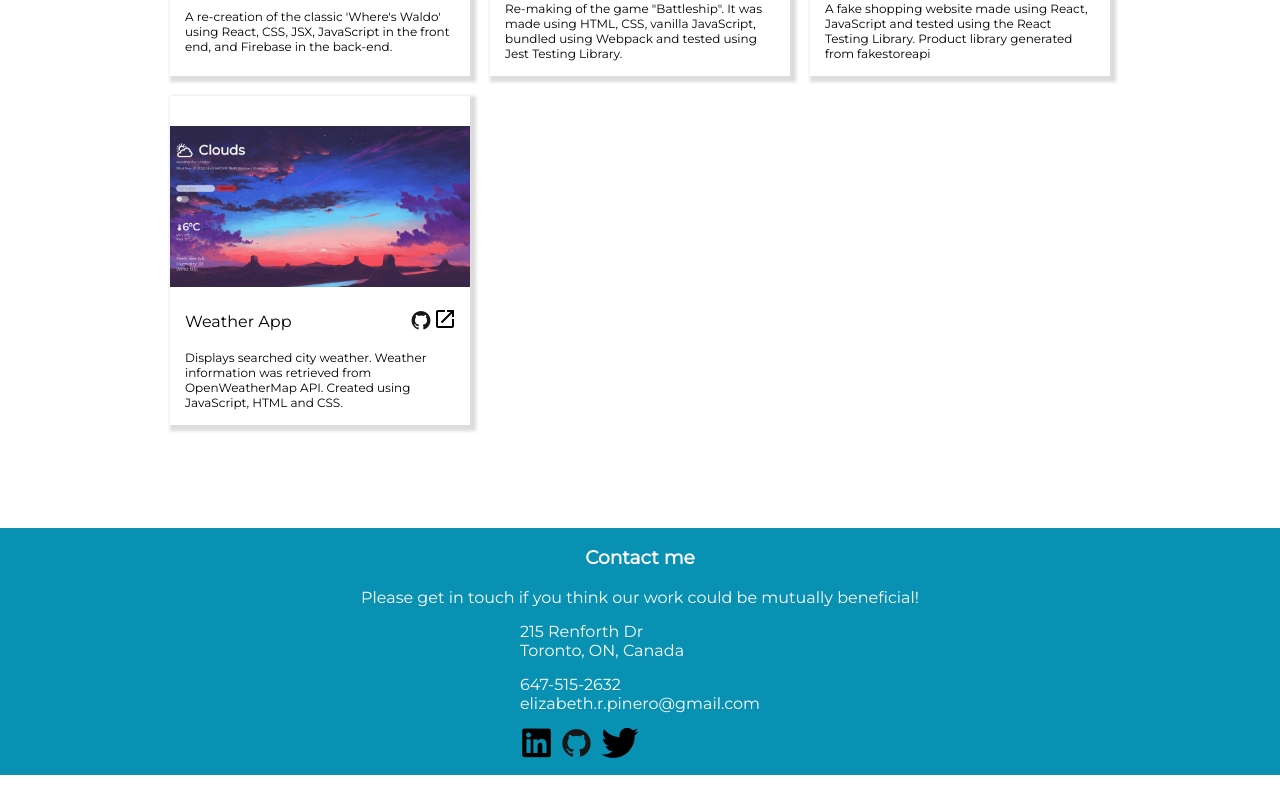
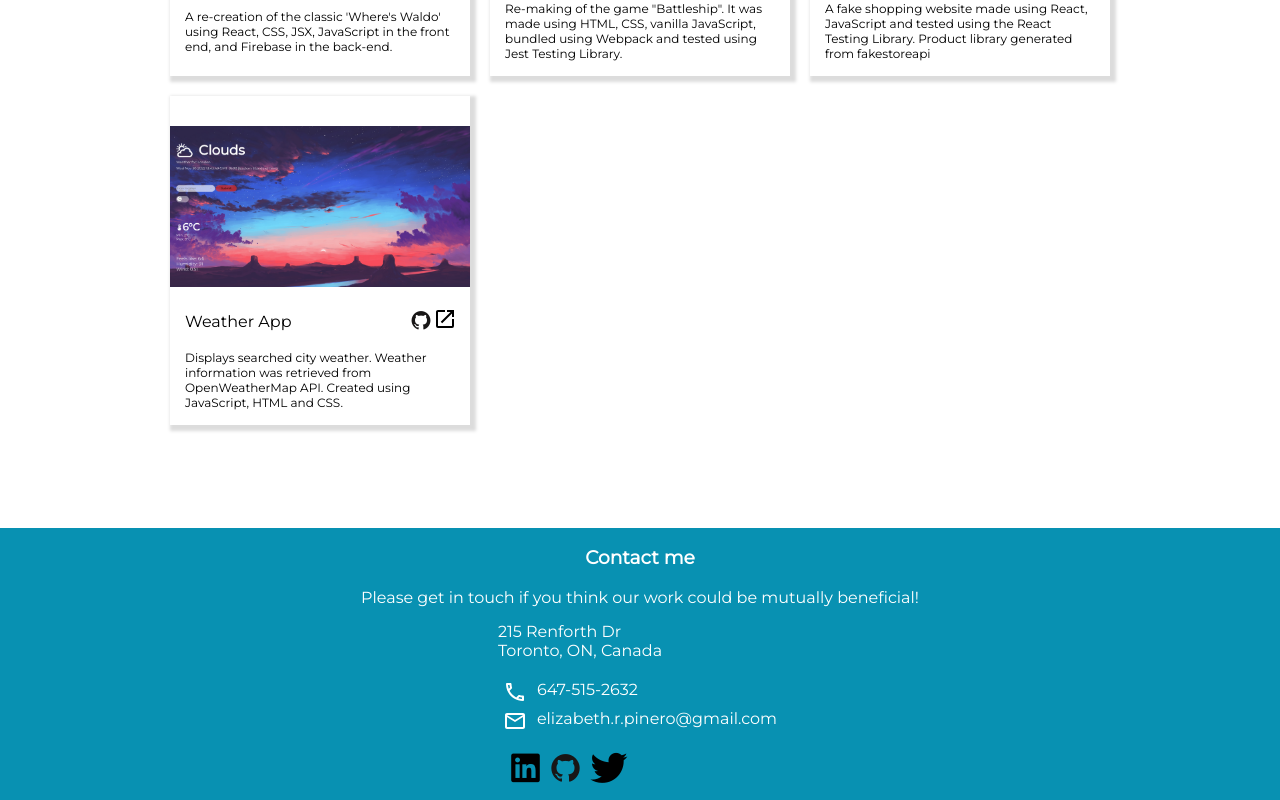
Before and after one commit to itsaflamingo/personal-portfolio, a React (Create React App) app: page / in a window 1280 px wide. Shown: the part 861-1661 px from the top of the page. Before the commit the page ends 1636 px from the top, so only its background shows below. Built offline with nearby package versions, Linux system fonts and the light colour scheme.

Commit message:
Added icons to contact section

```diff
--- a/src/components/ContactInfo.js
+++ b/src/components/ContactInfo.js
@@ -14,9 +14,15 @@ export default function ContactInfo() {
 
                 <div id='contact'>
                     <div id='phone'>
+                        <svg style={{width:'24px', height:'24px'}} viewBox="0 0 24 24">
+                            <path fill="currentColor" d="M20,15.5C18.8,15.5 17.5,15.3 16.4,14.9C16.3,14.9 16.2,14.9 16.1,14.9C15.8,14.9 15.6,15 15.4,15.2L13.2,17.4C10.4,15.9 8,13.6 6.6,10.8L8.8,8.6C9.1,8.3 9.2,7.9 9,7.6C8.7,6.5 8.5,5.2 8.5,4C8.5,3.5 8,3 7.5,3H4C3.5,3 3,3.5 3,4C3,13.4 10.6,21 20,21C20.5,21 21,20.5 21,20V16.5C21,16 20.5,15.5 20,15.5M5,5H6.5C6.6,5.9 6.8,6.8 7,7.6L5.8,8.8C5.4,7.6 5.1,6.3 5,5M19,19C17.7,18.9 16.4,18.6 15.2,18.2L16.4,17C17.2,17.2 18.1,17.4 19,17.4V19Z" />
+                        </svg>
                         <p>647-515-2632</p>
                     </div>
                     <div id='email'>
+                        <svg style={{width:'24px', height:'24px'}} viewBox="0 0 24 24">
+                            <path fill="currentColor" d="M22 6C22 4.9 21.1 4 20 4H4C2.9 4 2 4.9 2 6V18C2 19.1 2.9 20 4 20H20C21.1 20 22 19.1 22 18V6M20 6L12 11L4 6H20M20 18H4V8L12 13L20 8V18Z" />
+                        </svg>
                         <p>elizabeth.r.pinero@gmail.com</p>
                     </div>
                 </div>
--- a/src/styles/App.css
+++ b/src/styles/App.css
@@ -182,3 +182,8 @@ a {
 p {
     margin: 0;
 }
+#email, #phone {
+    display: flex;
+    gap: 10px;
+    margin: 5px;
+}
```
